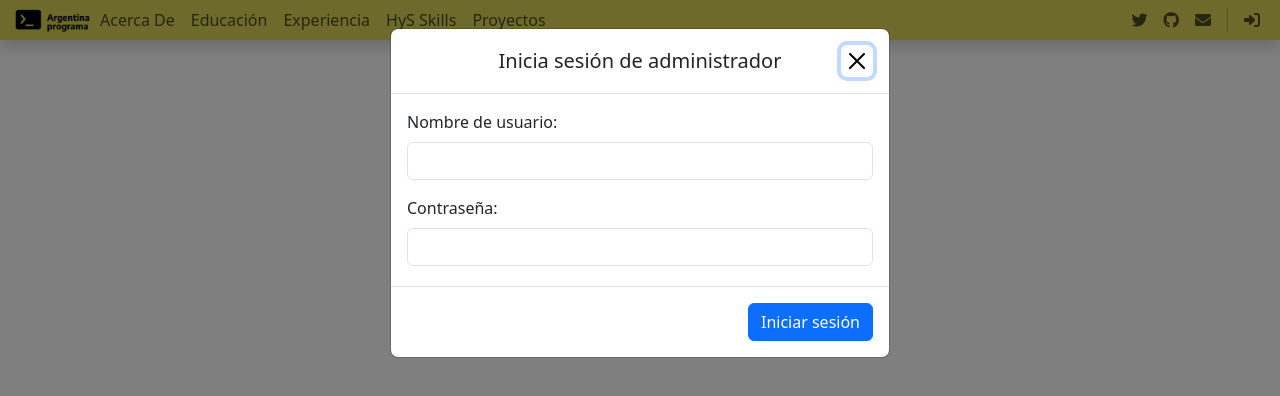
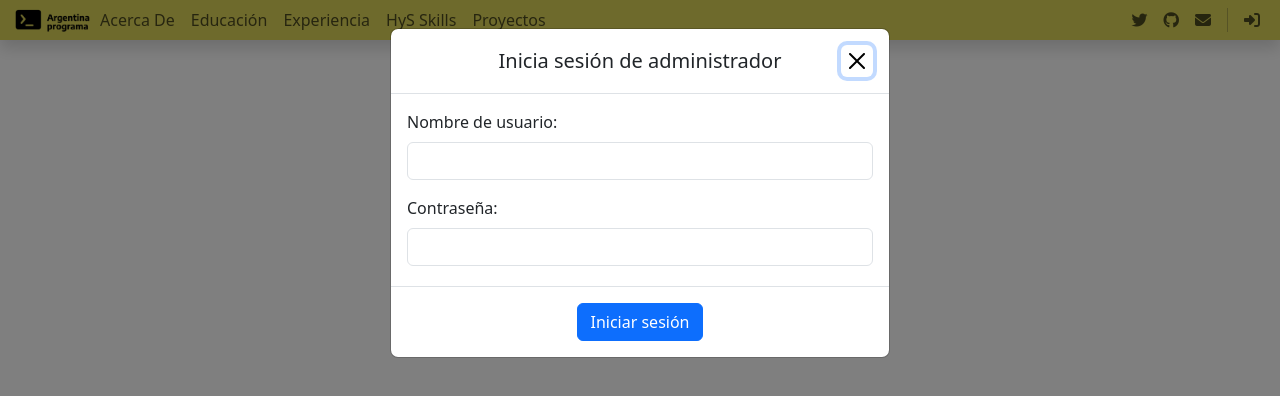
Before and after one commit to AlanDuh/portfolio-FrontEnd_Angular, an Angular app: page / in a window 1280 px wide. Both pictures are taken after a click on the link 1252 px from the left and 20 px from the top of the page. Shown: the top 396 px of the page. Built offline with nearby package versions, Linux system fonts and the light colour scheme.

Commit message:
added login button's waiting animation

```diff
--- a/src/app/components/modals/log-in/log-in.component.html
+++ b/src/app/components/modals/log-in/log-in.component.html
@@ -16,8 +16,11 @@
             </div>
         </form>
     </div>
-        <div class="modal-footer">
-        <button type="button" class="btn btn-primary" id="logIn-button" (click)="verifyData(modal)">Iniciar sesión</button>
+    <div class="modal-footer justify-content-center">
+        <button type="button" class="btn" [ngClass]="{'btn-primary':!checking,'disabled':checking,'border-0':checking}" id="logIn-button" (click)="verifyData(modal)">
+            <span *ngIf="!checking">Iniciar sesión</span>
+            <i *ngIf="checking" class="fa-solid fa-hurricane fa-spin text-muted"></i>
+        </button>
     </div>
 </ng-template>
 <div id="modalDropper">{{setModal(logInModal)}}</div>
--- a/src/app/components/modals/log-in/log-in.component.ts
+++ b/src/app/components/modals/log-in/log-in.component.ts
@@ -1,7 +1,6 @@
 import { Component } from '@angular/core';
 
 import { LogInService } from 'src/app/services/modals/log-in.service';
-import { AlertsService } from 'src/app/services/alerts.service';
 
 @Component({
   selector: 'app-log-in',
@@ -12,13 +11,14 @@ export class LogInComponent {
 
   nameInput:string = '';
   passInput:string = '';
+  checking:boolean = false;
 
   constructor (
     private logInService:LogInService,
-    private alerts:AlertsService
   ) {}
 
   async verifyData(modal:any):Promise<void> {
+    this.checking = true;
     const tryToLog:boolean = await this.logInService.verifyData({
       name: this.nameInput,
       pass: this.passInput
@@ -26,6 +26,7 @@ export class LogInComponent {
     if (tryToLog) {
       modal.close();
     }
+    this.checking = false;
   }
 
   setModal(modal:any):void {
```
